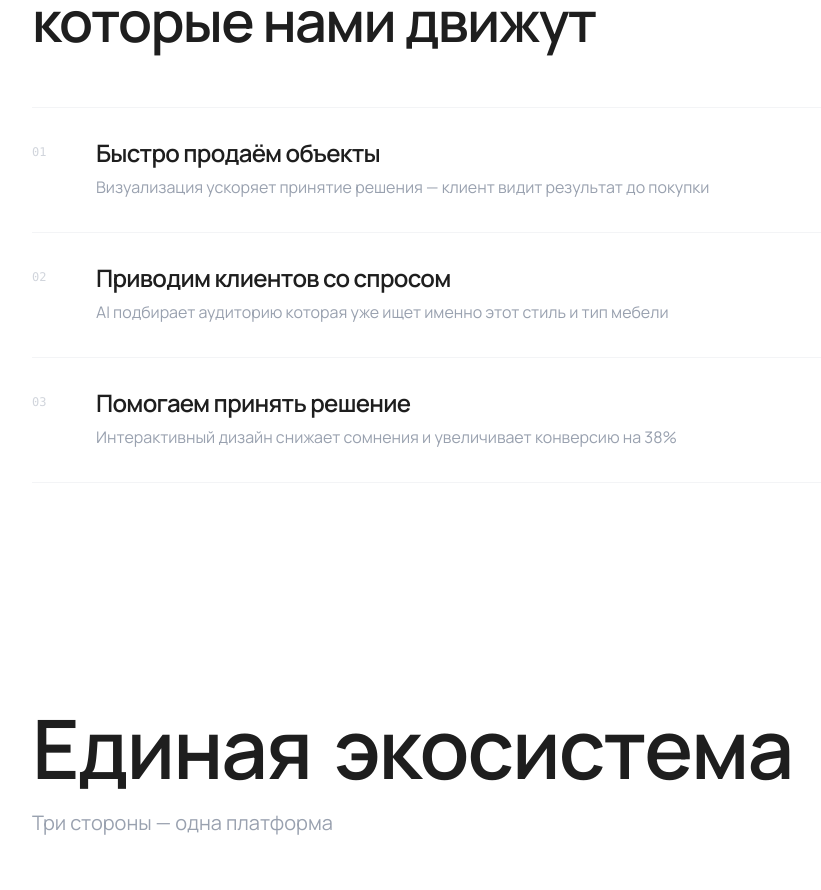
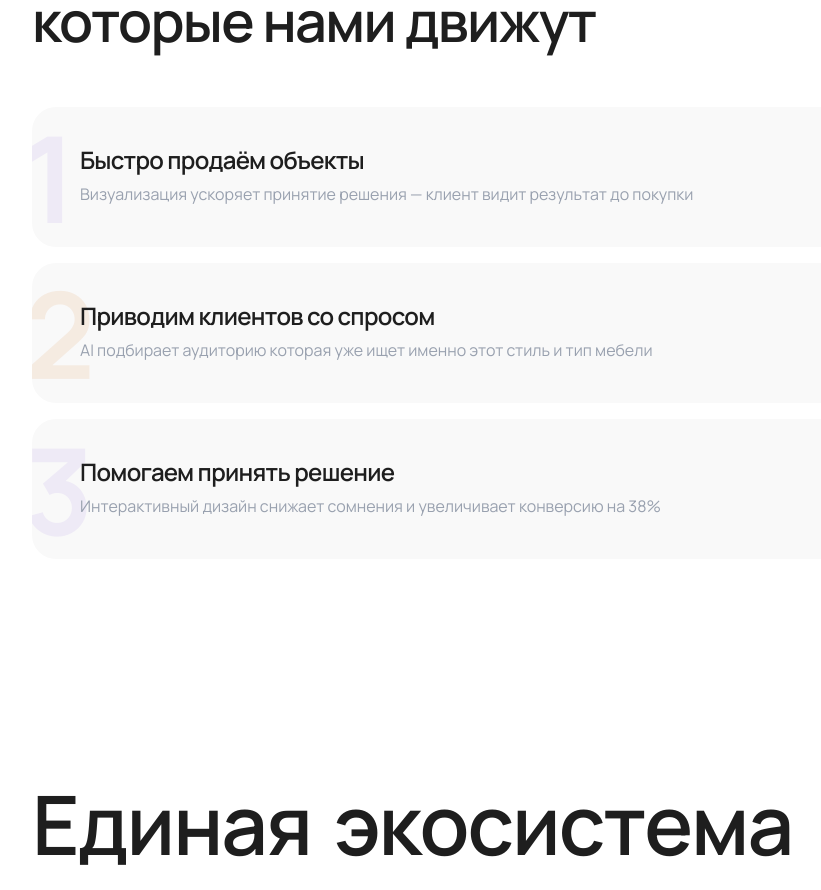
Before and after one commit to roomforia/roomforia, a Next.js app: page /about in a window 1280 px wide. Shown: the part 1309-2199 px from the top of the page, without its empty margins (8-829 px from the left). Built offline with nearby package versions, Linux system fonts and the light colour scheme.

Commit message:
feat: AboutValues — карточки с цифрой фоном

```diff
--- a/src/components/about/AboutValues.tsx
+++ b/src/components/about/AboutValues.tsx
@@ -43,41 +43,29 @@ export default function AboutValues() {
         </motion.div>
 
         {/* Список */}
-        <div className="flex flex-col">
+        <div className="flex flex-col gap-4">
           {items.map((item, i) => (
             <motion.div
               key={i}
-              initial={{ opacity: 0, x: 40 }}
-              whileInView={{ opacity: 1, x: 0 }}
+              initial={{ opacity: 0, y: 30 }}
+              whileInView={{ opacity: 1, y: 0 }}
               viewport={{ once: true }}
               transition={{ duration: 0.6, ease: [0.22, 1, 0.36, 1], delay: i * 0.1 }}
-              className="group relative"
+              className="relative rounded-3xl bg-[#f9f9f9] overflow-hidden"
             >
-              {/* Разделитель с hover */}
-              <div className="relative h-[1px] overflow-hidden">
-                <div className="absolute inset-0 bg-gray-100" />
-                <div
-                  className="absolute inset-0 origin-left scale-x-0 group-hover:scale-x-100"
-                  style={{ backgroundColor: item.accent, transition: "transform 0.6s cubic-bezier(0.22, 1, 0.36, 1)" }}
-                />
-              </div>
-
-              <div className="flex items-start gap-8 py-8">
-                <span className="text-xs font-mono text-gray-300 flex-shrink-0 w-8 mt-1 group-hover:text-[#855dda] transition-colors duration-500">
-                  {item.num}
-                </span>
-                <div className="flex-1">
-                  <h3 className="text-xl md:text-2xl font-semibold text-[#1E1E1E] mb-2">{item.title}</h3>
-                  <p className="text-gray-400 leading-relaxed">{item.desc}</p>
-                </div>
-                <div
-                  className="w-2 h-2 rounded-full flex-shrink-0 mt-2 opacity-0 group-hover:opacity-100 transition-all duration-500"
-                  style={{ backgroundColor: item.accent }}
-                />
+              {/* Большая цифра фоном */}
+              <span
+                className="absolute -left-2 top-1/2 -translate-y-1/2 font-bold leading-none select-none pointer-events-none"
+                style={{ fontSize: "120px", color: `${item.accent}18` }}
+              >
+                {i + 1}
+              </span>
+              <div className="relative px-8 md:px-12 py-8 md:py-10">
+                <h3 className="text-xl md:text-2xl font-semibold text-[#1E1E1E] mb-2">{item.title}</h3>
+                <p className="text-gray-400 leading-relaxed">{item.desc}</p>
               </div>
             </motion.div>
           ))}
-          <div className="h-[1px] bg-gray-100" />
         </div>
       </div>
     </section>
```
